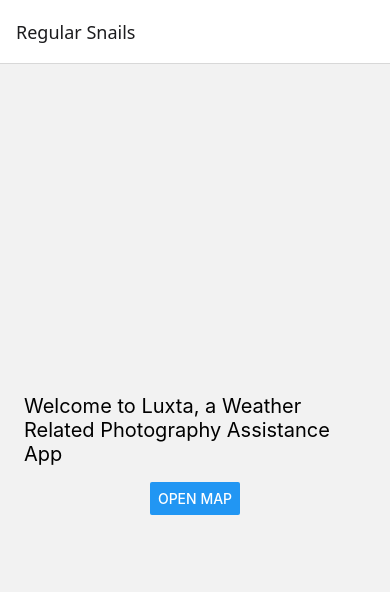
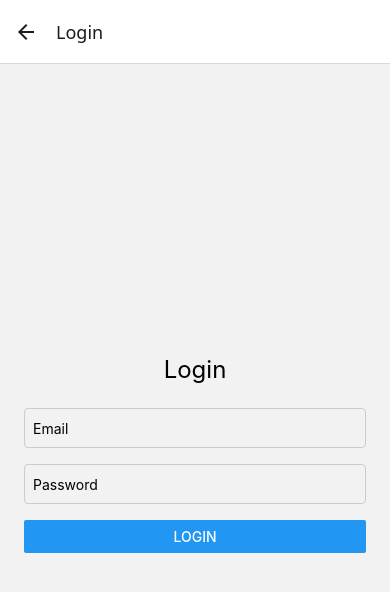
Before and after one commit to RegularSnails/luxta, a React Native app: screen /Login in a window 390 px wide. Shown: the top 592 px of the page. Built offline with nearby package versions, Linux system fonts and the light colour scheme.

Commit message:
add login page

```diff
--- a/App.js
+++ b/App.js
@@ -4,6 +4,7 @@ import { createNativeStackNavigator } from "@react-navigation/native-stack";
 import 'leaflet/dist/leaflet.css';
 import HomeScreen from "./src/screens/HomeScreen";
 import MapScreen from "./src/screens/MapScreen";
+import LoginScreen from "./src/screens/LoginScreen";
 
 const Stack = createNativeStackNavigator();
 
@@ -13,6 +14,7 @@ export default function App() {
       <Stack.Navigator>
         <Stack.Screen name="Home" component={HomeScreen} options={{ title: "Regular Snails" }} />
         <Stack.Screen name="Map" component={MapScreen} options={{ title: "Map" }} />
+        <Stack.Screen name="Login" component={LoginScreen} options={{ title: "Login" }}/>
       </Stack.Navigator>
     </NavigationContainer>
   );
--- a/src/screens/HomeScreen.js
+++ b/src/screens/HomeScreen.js
@@ -6,6 +6,7 @@ export default function HomeScreen({ navigation }) {
     <View style={styles.container}>
       <Text style={styles.title}>Welcome to Luxta, a Weather Related Photography Assistance App</Text>
       <Button title="Open Map" onPress={() => navigation.navigate("Map")} />
+      <Button title="Login" onPress={() => navigation.navigate("Login")} />
     </View>
   );
 }
--- /dev/null
+++ b/src/screens/LoginScreen.js
@@ -0,0 +1,49 @@
+import React, { useState } from "react";
+import { View, Text, TextInput, Button, StyleSheet } from "react-native";
+
+export default function LoginScreen({ navigation }) {
+  const [email, setEmail] = useState("");
+  const [password, setPassword] = useState("");
+
+  const handleLogin = () => {
+    // Placeholder for login logic
+    console.log("Logging in with:", email, password);
+    // Navigate to another screen after login if needed
+    // navigation.navigate("Home");
+  };
+
+  return (
+    <View style={styles.container}>
+      <Text style={styles.title}>Login</Text>
+      <TextInput
+        style={styles.input}
+        placeholder="Email"
+        value={email}
+        onChangeText={setEmail}
+        keyboardType="email-address"
+        autoCapitalize="none"
+      />
+      <TextInput
+        style={styles.input}
+        placeholder="Password"
+        value={password}
+        onChangeText={setPassword}
+        secureTextEntry
+      />
+      <Button title="Login" onPress={handleLogin} />
+    </View>
+  );
+}
+
+const styles = StyleSheet.create({
+  container: { flex: 1, justifyContent: "center", padding: 24 },
+  title: { fontSize: 24, marginBottom: 24, textAlign: "center" },
+  input: {
+    height: 40,
+    borderColor: "#ccc",
+    borderWidth: 1,
+    marginBottom: 16,
+    paddingHorizontal: 8,
+    borderRadius: 4
+  }
+});
```
Also changed, not shown: 5 other files (tests, documents, lock files or other folders).
